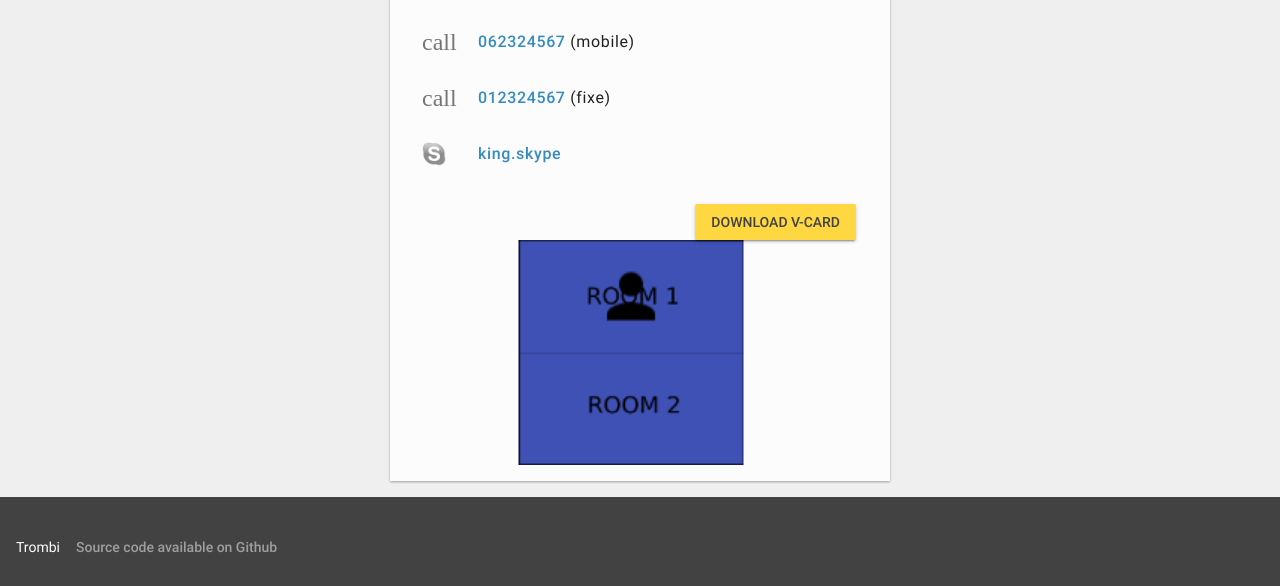
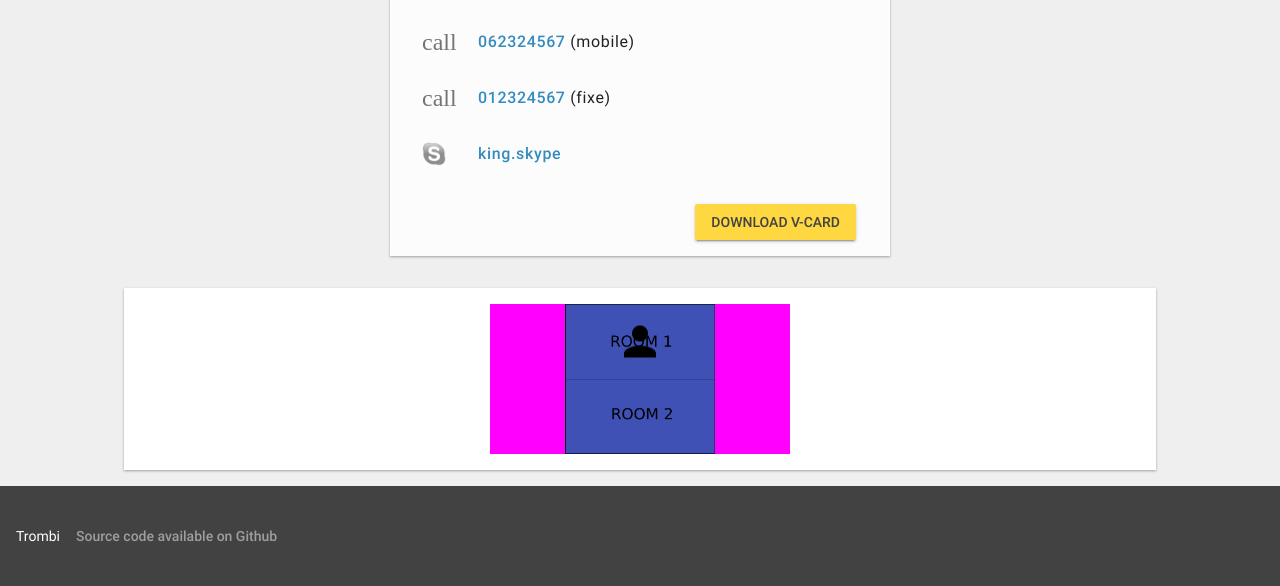
Before and after one commit to Mogmi95/Trombi, a Flask app: page /search/1 in a window 1280 px wide. Shown: the part 544-1130 px from the top of the page. Run offline with Flask 2, Linux system fonts and the light colour scheme; data comes from the database, SQL or seed files in the repository; some libraries are stand-ins or nearby versions.

Commit message:
Added a card for the map

```diff
--- a/static/style.css
+++ b/static/style.css
@@ -134,6 +134,26 @@ a {
   margin-right: auto;
   margin-top: 32px;
   box-shadow: 0 1px 3px rgba(0, 0, 0, 0.12), 0 1px 2px rgba(0, 0, 0, 0.24);
+}
+
+.personMapCard {
+  position: relative;
+  width: 1000px;
+  background: #ffffff;
+  margin-left: auto;
+  margin-right: auto;
+  margin-top: 32px;
+  padding: 16px;
+  box-shadow: 0 1px 3px rgba(0, 0, 0, 0.12), 0 1px 2px rgba(0, 0, 0, 0.24);
+  text-align: center;
+}
+
+#map {
+  background-color: #ff00ff;
+  margin-left: auto;
+  margin-right: auto;
+
+  /*width: 100%;*/
 }
 
 .personCardManagerContainer {
--- a/templates/person.j2
+++ b/templates/person.j2
@@ -83,13 +83,13 @@
         Download V-Card
       </button>
     </a>
-
-<canvas id="map"></canvas>
-
 </div>
   </div>
 </div>
 
+<div class="personMapCard">
+  <canvas id="map"></canvas>
+</div>
 
 
 <script>
@@ -98,8 +98,8 @@ var context = canvas.getContext("2d");
 var img = new Image();
 var indicator = new Image();
 
-canvas.style.width ='100%';
-canvas.style.height='100%';
+//canvas.style.width ='100';
+//canvas.style.height='100%';
 
 img.onload = function () {
   // We search the dimension of the image to fit the canvas without deformation
```
